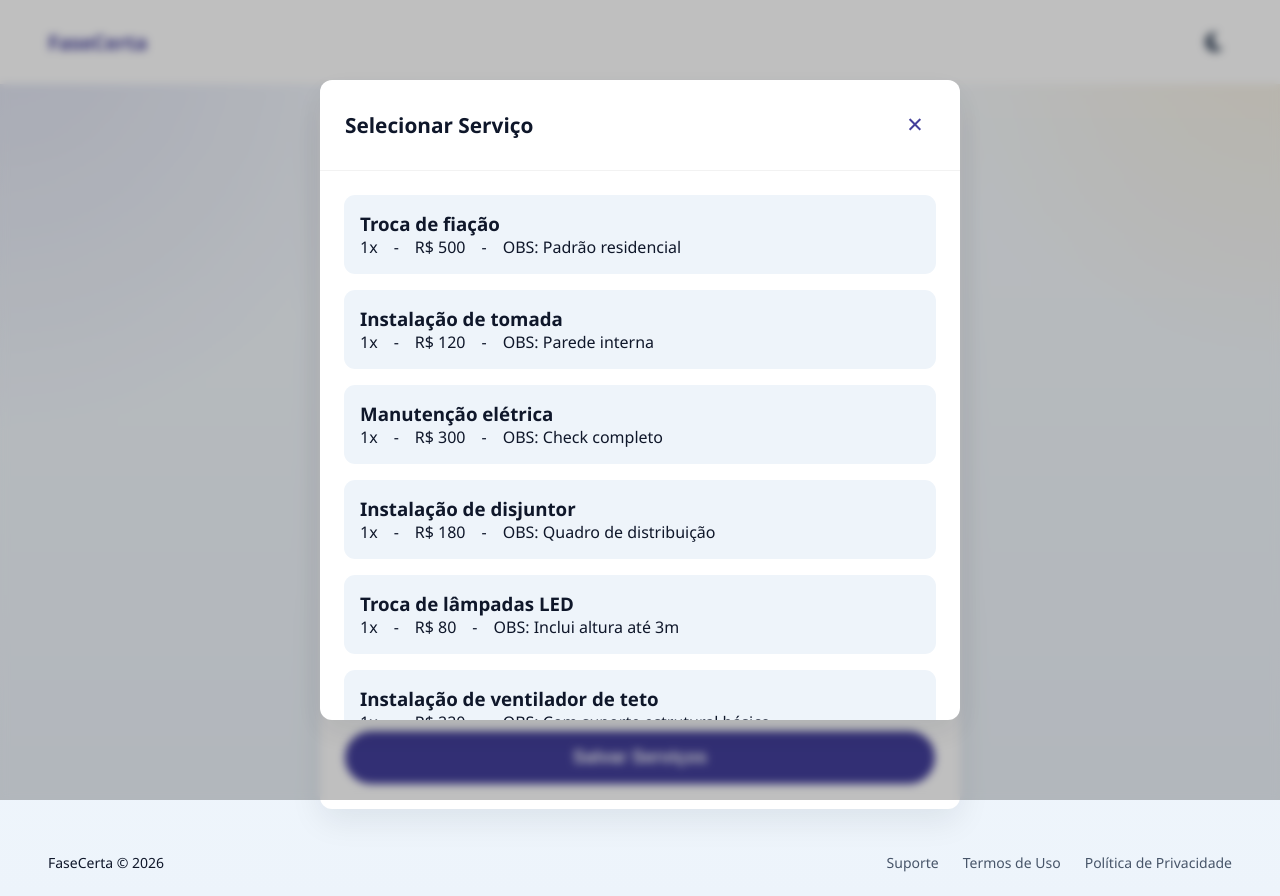
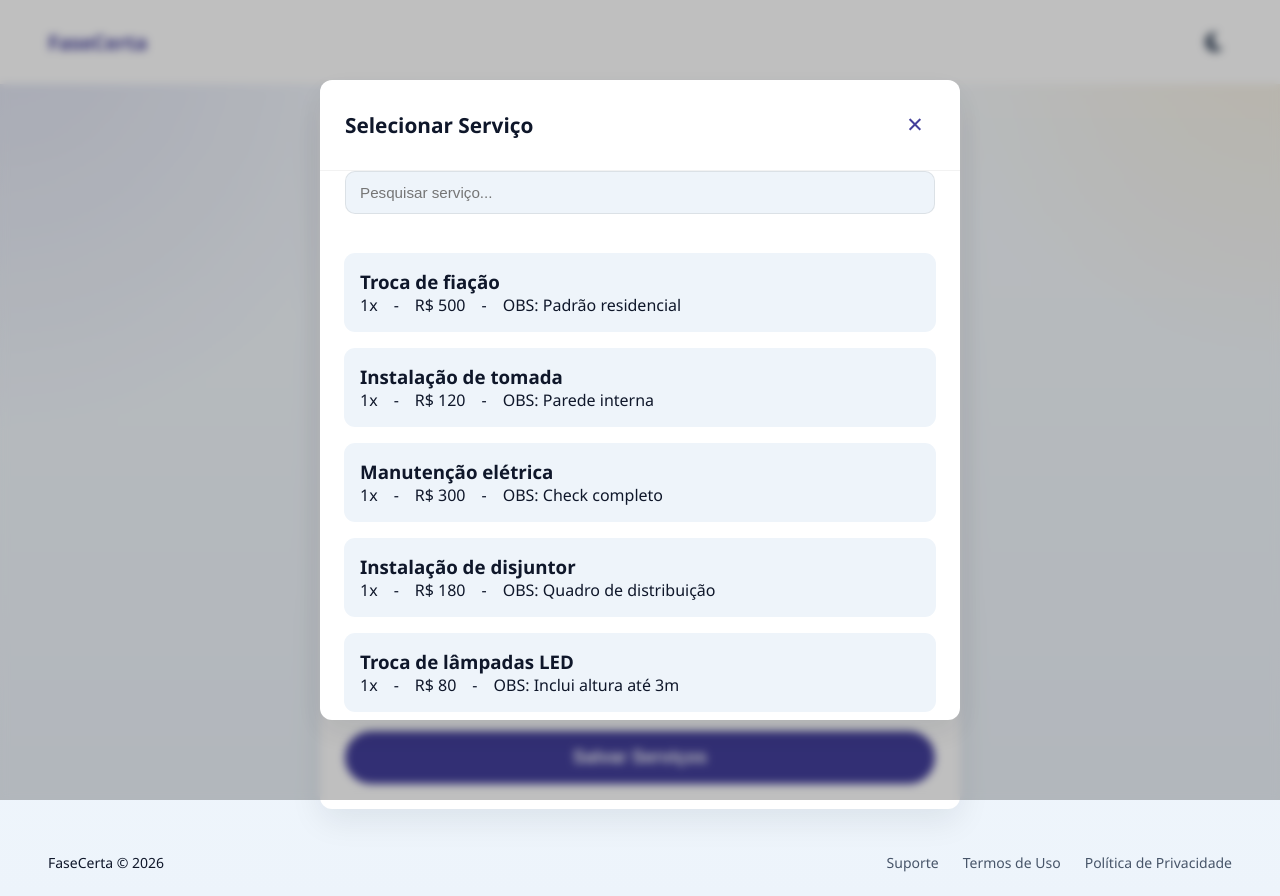
Before and after one commit to CS-PI-2026-FaseCerta/front-end, a React (Create React App) app: page /inserirServico in a window 1280 px wide. Both pictures are taken after a click on the button "+ Adicionar Serviço". Built offline with nearby package versions, Linux system fonts and the light colour scheme.

Commit message:
feat: implementado barra de pesquisa no modal

```diff
--- a/src/form/pages/ServiceInsert/ServiceInsert.css
+++ b/src/form/pages/ServiceInsert/ServiceInsert.css
@@ -320,7 +320,7 @@
   display: flex;
   flex-direction: column;
   gap: 1rem;
-  max-height: 35rem;
+  max-height: 32rem;
   overflow-y: auto;
 }
 
@@ -397,6 +397,33 @@
 
 
 
+/* ===================== SEARCH INPUT MODAL ===================== */
+
+.modal-search {
+  padding: 0 25px;
+  padding-bottom: 15px;
+}
+
+.modal-search input {
+  width: 100%;
+  padding: 12px 14px;
+  border-radius: 10px;
+  border: 1px solid rgba(0, 0, 0, 0.08);
+  background: var(--color-surface-muted);
+  color: var(--color-text-primary);
+  font-size: 0.95rem;
+  outline: none;
+  transition: 0.2s;
+}
+
+.modal-search input:focus {
+  border-color: var(--color-primary);
+  box-shadow: 0 0 0 3px rgba(91, 75, 255, 0.15);
+}
+
+
+
+
 
 
 
--- a/src/form/pages/ServiceInsert/ServiceInsert.jsx
+++ b/src/form/pages/ServiceInsert/ServiceInsert.jsx
@@ -17,43 +17,7 @@ export default function ServiceInsert() {
 
   };
 
-  const [servicos, setServicos] = useState([
-    {
-      id: 1,
-      descricao: "Instalar Lâmpada",
-      qntd: 1,
-      preco: 350,
-      obs: "Altura de 20 metros."
-    },
-    {
-      id: 2,
-      descricao: "Instalar Lâmpada",
-      qntd: 1,
-      preco: 350,
-      obs: "Altura de 20 metros."
-    },
-    {
-      id: 3,
-      descricao: "Instalar Lâmpada",
-      qntd: 1,
-      preco: 350,
-      obs: "Altura de 20 metros."
-    },
-    {
-      id: 4,
-      descricao: "Instalar Lâmpada",
-      qntd: 1,
-      preco: 350,
-      obs: "Altura de 20 metros."
-    },
-    {
-      id: 5,
-      descricao: "Instalar Lâmpada",
-      qntd: 1,
-      preco: 350,
-      obs: "Altura de 20 metros."
-    },
-  ])
+  const [servicos, setServicos] = useState([])
 
   const valorTotal = servicos.reduce((total, servico) => total + servico.preco, 0);
 
@@ -98,6 +62,12 @@ export default function ServiceInsert() {
   }
 
   const servicosIds = new Set(servicos.map((s) => s.id));
+
+  const [searchTerm, setSearchTerm] = useState("");
+
+  const servicosFiltrados = servicosDisponiveis.filter((s) =>
+    s.descricao.toLowerCase().includes(searchTerm.toLowerCase())
+  );
 
   return (
     <div className="service-insert-page">
@@ -180,8 +150,17 @@ export default function ServiceInsert() {
               <button onClick={() => setIsModalOpen(false)}>✕</button>
             </div>
 
+            <div className="modal-search">
+              <input
+                type="text"
+                placeholder="Pesquisar serviço..."
+                value={searchTerm}
+                onChange={(e) => setSearchTerm(e.target.value)}
+              />
+            </div>
+
             <div className="modal-list">
-              {servicosDisponiveis.map((servico) => {
+              {servicosFiltrados.map((servico) => {
                 const isDisabled = servicosIds.has(servico.id);
 
                 return (
```
